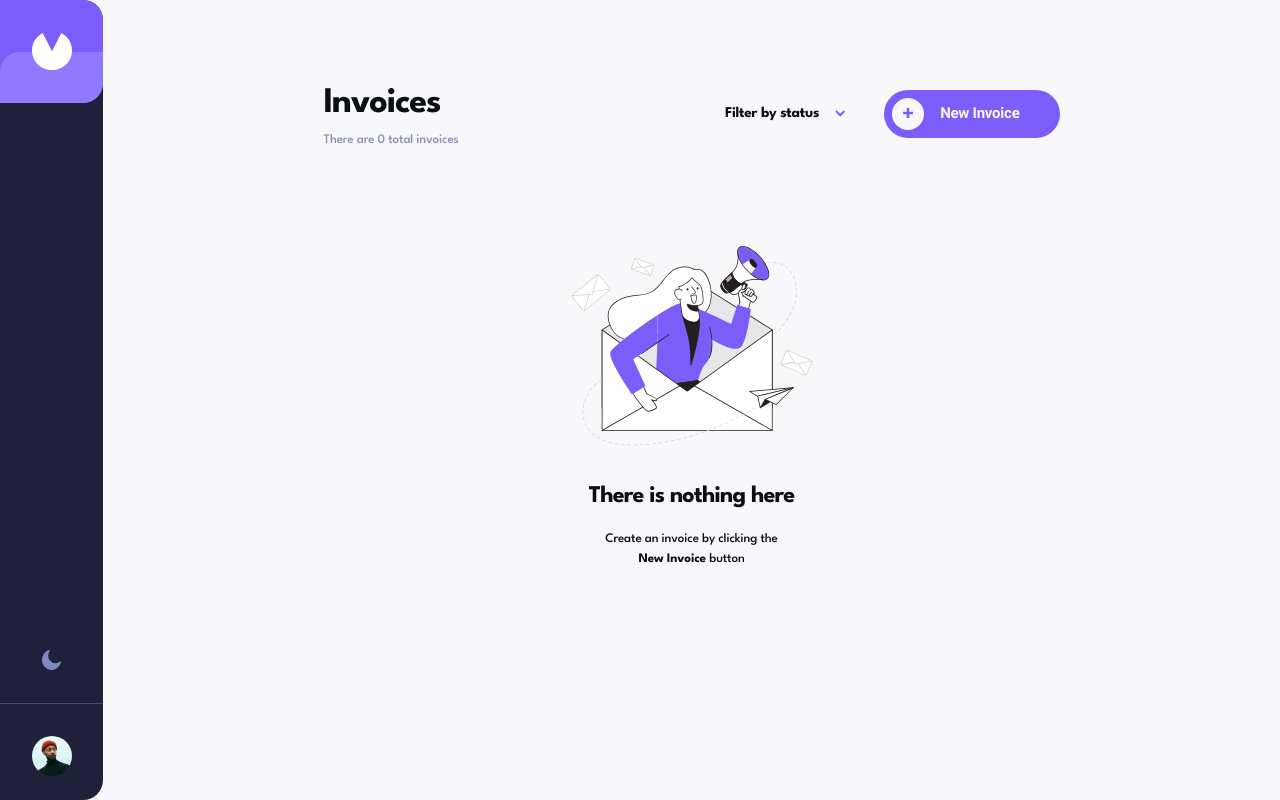
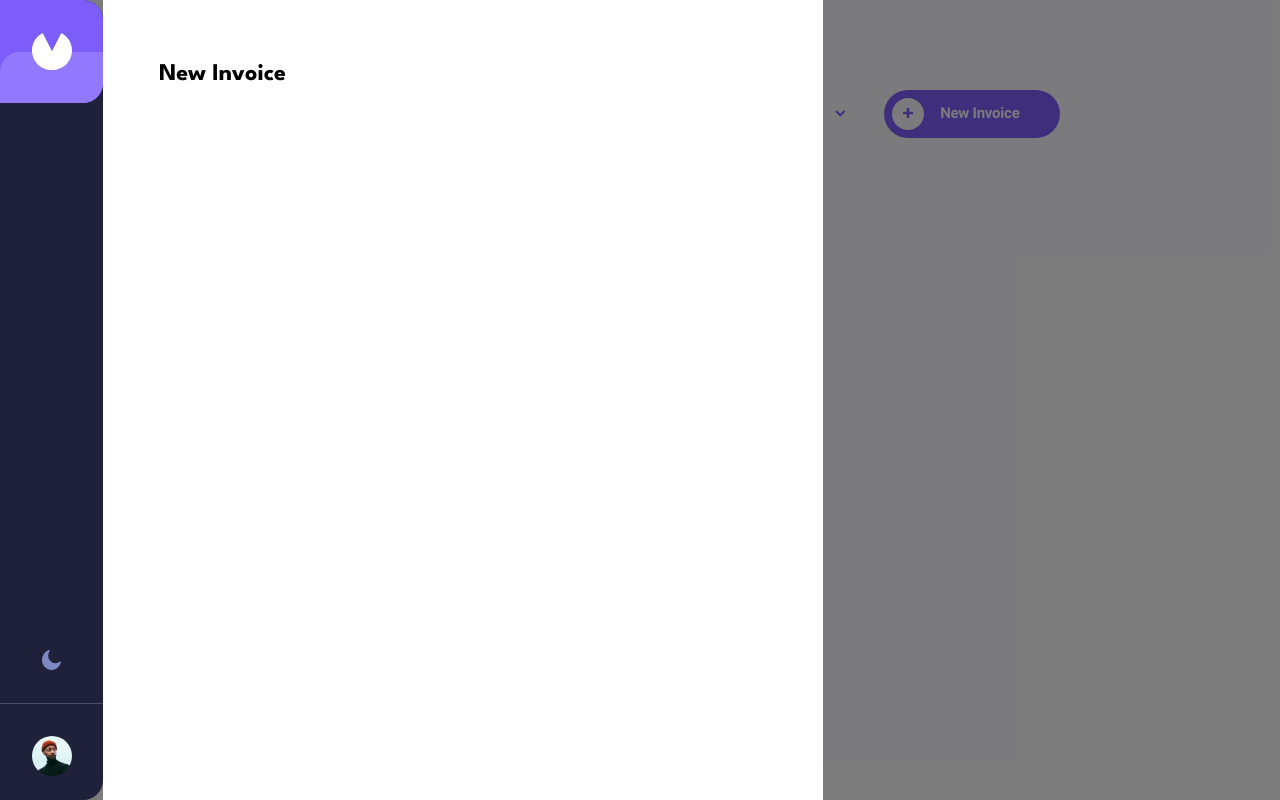
Before and after one commit to KoenCobra/invoice-app, a Vue app: page /invoices in a window 1280 px wide. Built offline with nearby package versions, Linux system fonts and the light colour scheme.

Commit message:
added create edit invoice component

```diff
--- a/src/App.vue
+++ b/src/App.vue
@@ -2,6 +2,7 @@
 import { onMounted } from 'vue'
 import Sidebar from './components/sidebar/Sidebar.vue'
 import { useInvoiceStore } from './stores/invoice'
+import CreateEditInvoice from './components/CreateEditInvoice.vue'
 
 const invoiceStore = useInvoiceStore()
 
@@ -15,6 +16,7 @@ onMounted(async () => {
     <Sidebar />
     <div class="page">
       <RouterView />
+      <CreateEditInvoice />
     </div>
   </main>
 </template>
--- a/src/assets/sass/variables.scss
+++ b/src/assets/sass/variables.scss
@@ -28,6 +28,7 @@ $font: 'League Spartan', sans-serif;
   --draft: #373b53;
   --draftBackground: rgba(55, 59, 83, 0.06);
   --totalAmount: #373b53;
+  --createBackground: white;
 }
 
 .p-checkbox .p-checkbox-box {
@@ -40,6 +41,7 @@ $font: 'League Spartan', sans-serif;
 }
 
 .dark {
+  --createBackground: var(--lightBlack);
   --totalAmount: var(--black);
   --editBtnBackground: var(--darkGrayishBlue);
   --bodyBackground: var(--lightBlack);
--- /dev/null
+++ b/src/components/CreateEditInvoice.vue
@@ -0,0 +1,55 @@
+<script lang="ts" setup>
+import { computed } from 'vue'
+import { useRoute } from 'vue-router'
+
+const route = useRoute()
+
+const title = computed(() => {
+  return route.params.id
+})
+
+console.log(title.value)
+</script>
+
+<template>
+  <div class="overlay"></div>
+  <div class="create-edit-invoice">
+    <div class="create-edit-container">
+      <h2>New Invoice</h2>
+    </div>
+  </div>
+</template>
+
+<style lang="scss" scoped>
+@import '../assets/sass/variables.scss';
+@import '../assets/sass/mixins.scss';
+
+.overlay {
+  position: absolute;
+  inset: 0;
+  background-color: rgba(0, 0, 0, 0.5);
+  z-index: 3;
+}
+
+.create-edit-invoice {
+  position: fixed;
+  top: 0;
+  bottom: 0;
+  width: 720px;
+  background-color: var(--createBackground);
+  z-index: 4;
+  .create-edit-container {
+    padding: 3.5rem;
+    overflow: scroll;
+  }
+  &::before {
+    content: '';
+    position: absolute;
+    top: 0;
+    bottom: 0;
+    width: 50px;
+    background-color: red;
+    transform: translateX(-100px);
+  }
+}
+</style>
--- a/src/components/invoices/SingleInvoice.vue
+++ b/src/components/invoices/SingleInvoice.vue
@@ -30,7 +30,7 @@ const { invoices } = invoiceStore
 .invoice {
   width: 100%;
   display: grid;
-  grid-template-columns: 1fr 1fr 1fr 1fr 1fr auto;
+  grid-template-columns: repeat(5, 1fr) auto;
   padding: 1rem 2rem;
   align-items: center;
   gap: 1rem;
--- a/src/components/sidebar/AppLogo.vue
+++ b/src/components/sidebar/AppLogo.vue
@@ -1,7 +1,7 @@
 <script lang="ts" setup></script>
 
 <template>
-  <div class="logo">
+  <div @click="$router.push('/')" class="logo">
     <img class="logo-img" src="/assets/logo.svg" alt="logo" />
     <img class="logo-back" src="/assets/logo-background.svg" alt="logo-back" />
   </div>
@@ -14,6 +14,7 @@
   grid-template-columns: 1fr;
   grid-template-rows: 1fr;
   width: 103px;
+  cursor: pointer;
 
   .logo-img {
     grid-column: 1;
--- a/src/components/sidebar/Sidebar.vue
+++ b/src/components/sidebar/Sidebar.vue
@@ -25,6 +25,7 @@ import Divider from './Divider.vue'
   flex-direction: column;
   justify-content: space-between;
   border-radius: 0px 20px 20px 0px;
+  z-index: 9;
 
   .user-settings {
     display: flex;
```
